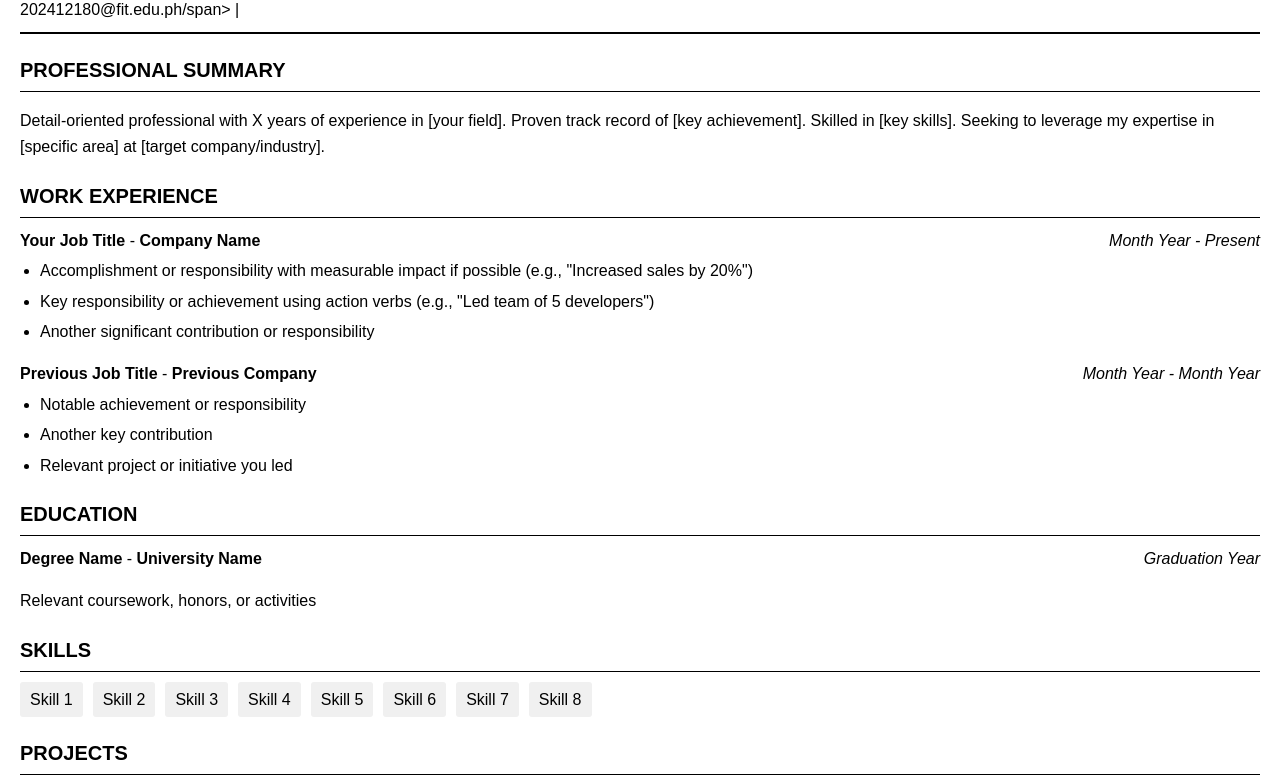
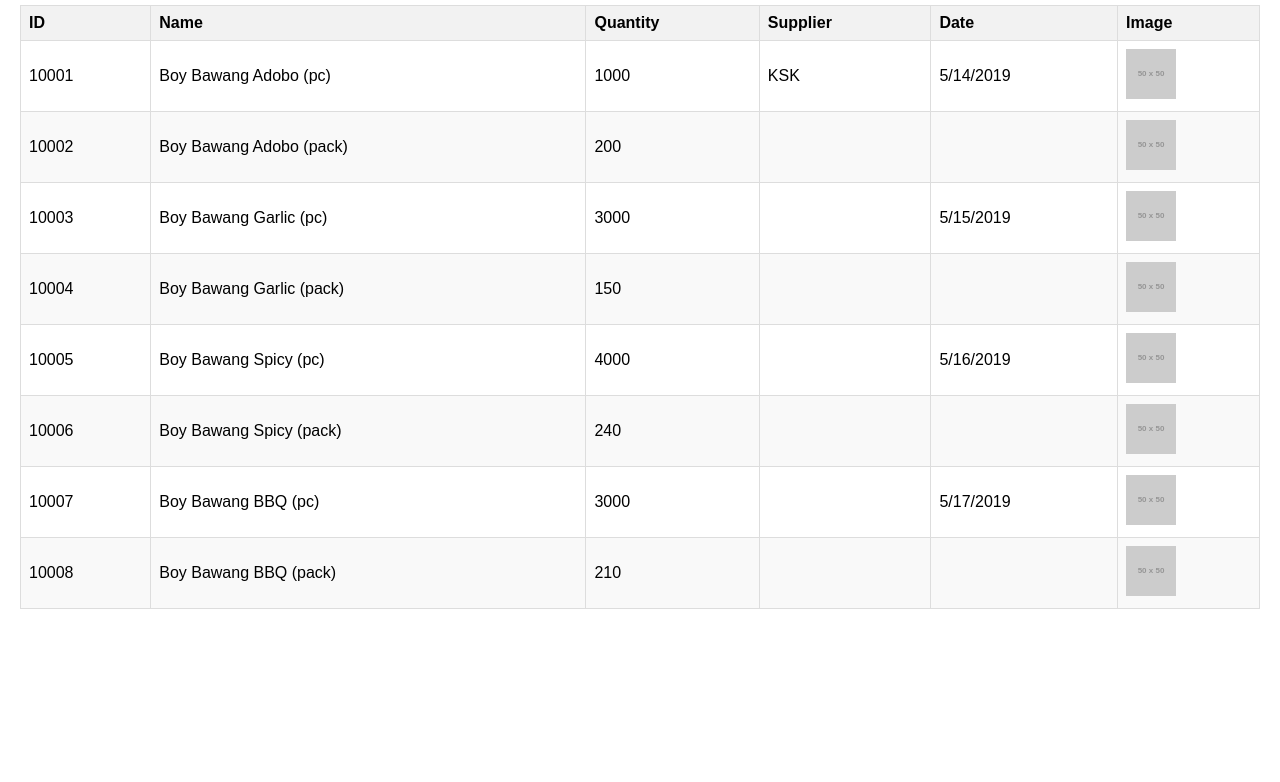
Before and after one commit to cenondale/cenondale.github.io, a plain HTML site: page TSA1/index.html in a window 1280 px wide. Shown: the part 73-855 px from the top of the page. After the commit the page ends 800 px from the top, so only its background shows below. Drawn offline with Linux system fonts and the light colour scheme; placeholder pictures from the web are drawn by us.

Commit message:
boybawang

```diff
--- a/TSA1/index.html
+++ b/TSA1/index.html
@@ -3,148 +3,119 @@
 <head>
     <meta charset="UTF-8">
     <meta name="viewport" content="width=device-width, initial-scale=1.0">
-    <title>Online Resume</title>
+    <title>Inventory Systems</title>
     <style>
         body {
             font-family: Arial, sans-serif;
-            line-height: 1.6;
-            margin: 0;
-            padding: 20px;
-            color: #000;
-            max-width: 100%;
-            box-sizing: border-box;
+            margin: 20px;
         }
-        .container {
-            width: 100%;
-            margin: 0 auto;
-        }
-        header {
-            border-bottom: 2px solid #000;
-            padding-bottom: 10px;
+        h1 {
+            text-align: center;
             margin-bottom: 20px;
         }
-        h1 {
-            margin: 0;
-            font-size: 28px;
-        }
-        .contact-info {
-            margin-top: 5px;
-        }
-        section {
+        table {
+            width: 100%;
+            border-collapse: collapse;
             margin-bottom: 20px;
         }
-        h2 {
-            border-bottom: 1px solid #000;
-            padding-bottom: 5px;
-            margin-bottom: 10px;
-            font-size: 20px;
+        th, td {
+            border: 1px solid #ddd;
+            padding: 8px;
+            text-align: left;
         }
-        .job, .education {
-            margin-bottom: 15px;
+        th {
+            background-color: #f2f2f2;
+            font-weight: bold;
         }
-        .job-title, .degree {
-            font-weight: bold;
-            display: inline;
+        tr:nth-child(even) {
+            background-color: #f9f9f9;
         }
-        .company, .school {
-            font-weight: bold;
-            display: inline;
-        }
-        .date {
-            float: right;
-            font-style: italic;
-        }
-        .skills {
-            display: flex;
-            flex-wrap: wrap;
-            gap: 10px;
-        }
-        .skill {
-            background-color: #f0f0f0;
-            padding: 5px 10px;
-            border-radius: 3px;
-        }
-        ul {
-            margin-top: 5px;
-            padding-left: 20px;
-        }
-        li {
-            margin-bottom: 5px;
+        .product-img {
+            width: 50px;
+            height: 50px;
+            object-fit: cover;
         }
     </style>
 </head>
 <body>
-    <div class="container">
-        <header>
-            <h1>YOUR FULL NAME</h1>
-            <div class="contact-info">
-                <span>202412180@fit.edu.ph/span> |
-            </div>
-        </header>
-
-        <section>
-            <h2>PROFESSIONAL SUMMARY</h2>
-            <p>Detail-oriented professional with X years of experience in [your field]. Proven track record of [key achievement]. Skilled in [key skills]. Seeking to leverage my expertise in [specific area] at [target company/industry].</p>
-        </section>
-
-        <section>
-            <h2>WORK EXPERIENCE</h2>
-            <div class="job">
-                <span class="job-title">Your Job Title</span> - <span class="company">Company Name</span>
-                <span class="date">Month Year - Present</span>
-                <ul>
-                    <li>Accomplishment or responsibility with measurable impact if possible (e.g., "Increased sales by 20%")</li>
-                    <li>Key responsibility or achievement using action verbs (e.g., "Led team of 5 developers")</li>
-                    <li>Another significant contribution or responsibility</li>
-                </ul>
-            </div>
-
-            <div class="job">
-                <span class="job-title">Previous Job Title</span> - <span class="company">Previous Company</span>
-                <span class="date">Month Year - Month Year</span>
-                <ul>
-                    <li>Notable achievement or responsibility</li>
-                    <li>Another key contribution</li>
-                    <li>Relevant project or initiative you led</li>
-                </ul>
-            </div>
-        </section>
-
-        <section>
-            <h2>EDUCATION</h2>
-            <div class="education">
-                <span class="degree">Degree Name</span> - <span class="school">University Name</span>
-                <span class="date">Graduation Year</span>
-                <p>Relevant coursework, honors, or activities</p>
-            </div>
-        </section>
-
-        <section>
-            <h2>SKILLS</h2>
-            <div class="skills">
-                <div class="skill">Skill 1</div>
-                <div class="skill">Skill 2</div>
-                <div class="skill">Skill 3</div>
-                <div class="skill">Skill 4</div>
-                <div class="skill">Skill 5</div>
-                <div class="skill">Skill 6</div>
-                <div class="skill">Skill 7</div>
-                <div class="skill">Skill 8</div>
-            </div>
-        </section>
-
-        <section>
-            <h2>PROJECTS</h2>
-            <div class="job">
-                <span class="job-title">Project Name</span>
-                <span class="date">Month Year</span>
-                <ul>
-                    <li>Brief description of the project and your role</li>
-                    <li>Technologies or skills utilized</li>
-                    <li>Outcome or impact of the project</li>
-                </ul>
-            </div>
-        </section>
-    </div>
+    <h1>INVENTORY SYSTEMS</h1>
+    <table>
+        <thead>
+            <tr>
+                <th>ID</th>
+                <th>Name</th>
+                <th>Quantity</th>
+                <th>Supplier</th>
+                <th>Date</th>
+                <th>Image</th>
+            </tr>
+        </thead>
+        <tbody>
+            <tr>
+                <td>10001</td>
+                <td>Boy Bawang Adobo (pc)</td>
+                <td>1000</td>
+                <td>KSK</td>
+                <td>5/14/2019</td>
+                <td><img src="https://via.placeholder.com/50?text=Adobo" alt="Boy Bawang Adobo" class="product-img"></td>
+            </tr>
+            <tr>
+                <td>10002</td>
+                <td>Boy Bawang Adobo (pack)</td>
+                <td>200</td>
+                <td></td>
+                <td></td>
+                <td><img src="https://via.placeholder.com/50?text=Adobo+Pack" alt="Boy Bawang Adobo Pack" class="product-img"></td>
+            </tr>
+            <tr>
+                <td>10003</td>
+                <td>Boy Bawang Garlic (pc)</td>
+                <td>3000</td>
+                <td></td>
+                <td>5/15/2019</td>
+                <td><img src="https://via.placeholder.com/50?text=Garlic" alt="Boy Bawang Garlic" class="product-img"></td>
+            </tr>
+            <tr>
+                <td>10004</td>
+                <td>Boy Bawang Garlic (pack)</td>
+                <td>150</td>
+                <td></td>
+                <td></td>
+                <td><img src="https://via.placeholder.com/50?text=Garlic+Pack" alt="Boy Bawang Garlic Pack" class="product-img"></td>
+            </tr>
+            <tr>
+                <td>10005</td>
+                <td>Boy Bawang Spicy (pc)</td>
+                <td>4000</td>
+                <td></td>
+                <td>5/16/2019</td>
+                <td><img src="https://via.placeholder.com/50?text=Spicy" alt="Boy Bawang Spicy" class="product-img"></td>
+            </tr>
+            <tr>
+                <td>10006</td>
+                <td>Boy Bawang Spicy (pack)</td>
+                <td>240</td>
+                <td></td>
+                <td></td>
+                <td><img src="https://via.placeholder.com/50?text=Spicy+Pack" alt="Boy Bawang Spicy Pack" class="product-img"></td>
+            </tr>
+            <tr>
+                <td>10007</td>
+                <td>Boy Bawang BBQ (pc)</td>
+                <td>3000</td>
+                <td></td>
+                <td>5/17/2019</td>
+                <td><img src="https://via.placeholder.com/50?text=BBQ" alt="Boy Bawang BBQ" class="product-img"></td>
+            </tr>
+            <tr>
+                <td>10008</td>
+                <td>Boy Bawang BBQ (pack)</td>
+                <td>210</td>
+                <td></td>
+                <td></td>
+                <td><img src="https://via.placeholder.com/50?text=BBQ+Pack" alt="Boy Bawang BBQ Pack" class="product-img"></td>
+            </tr>
+        </tbody>
+    </table>
 </body>
 </html>
```
